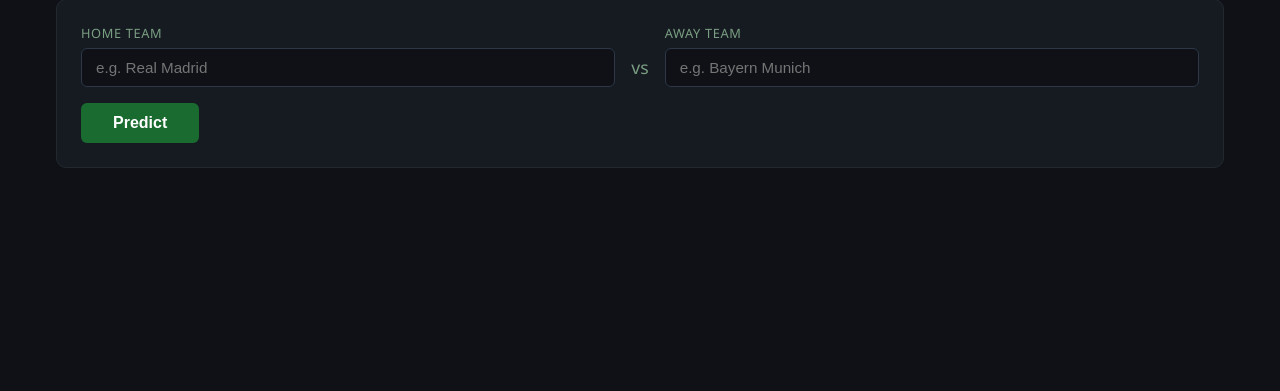
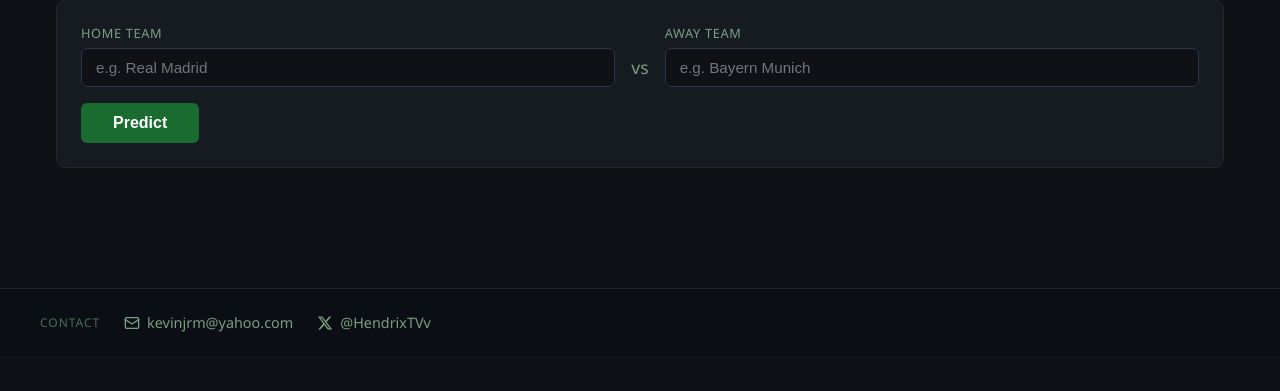
Before and after one commit to KevM-dev/Football_web, a Flask app: page / in a window 1280 px wide. Shown: the part 248-639 px from the top of the page. Run offline with Flask 3, Linux system fonts and the light colour scheme.

Commit message:
Add contact footer with email and X link

```diff
--- a/static/style.css
+++ b/static/style.css
@@ -217,6 +217,38 @@ tr:hover td { background: #1a2226; }
 .single-table .label { color: #7a9e82; width: 50%; }
 .single-table .value { color: #fff; font-weight: 600; }
 
+/* FOOTER */
+footer {
+  margin-top: 60px;
+  border-top: 1px solid #21292f;
+  padding: 24px 32px;
+  background: #0b0e14;
+}
+.footer-inner {
+  max-width: 1200px;
+  margin: 0 auto;
+  display: flex;
+  align-items: center;
+  gap: 24px;
+  flex-wrap: wrap;
+}
+.footer-label {
+  font-size: 0.75rem;
+  text-transform: uppercase;
+  letter-spacing: 0.08em;
+  color: #4a6e52;
+}
+.footer-link {
+  display: flex;
+  align-items: center;
+  gap: 7px;
+  color: #7a9e82;
+  text-decoration: none;
+  font-size: 0.9rem;
+  transition: color 0.2s;
+}
+.footer-link:hover { color: #5cb876; }
+
 /* RESPONSIVE */
 @media (max-width: 600px) {
   .result-grid { grid-template-columns: 1fr; }
--- a/templates/index.html
+++ b/templates/index.html
@@ -277,5 +277,19 @@
       </div>`;
   }
 </script>
+<footer>
+  <div class="footer-inner">
+    <span class="footer-label">Contact</span>
+    <a href="mailto:kevinjrm@yahoo.com" class="footer-link">
+      <svg xmlns="http://www.w3.org/2000/svg" width="16" height="16" viewBox="0 0 24 24" fill="none" stroke="currentColor" stroke-width="2" stroke-linecap="round" stroke-linejoin="round"><rect x="2" y="4" width="20" height="16" rx="2"/><path d="m22 7-8.97 5.7a1.94 1.94 0 0 1-2.06 0L2 7"/></svg>
+      kevinjrm@yahoo.com
+    </a>
+    <a href="https://x.com/HendrixTVv" target="_blank" rel="noopener noreferrer" class="footer-link">
+      <svg xmlns="http://www.w3.org/2000/svg" width="16" height="16" viewBox="0 0 24 24" fill="currentColor"><path d="M18.244 2.25h3.308l-7.227 8.26 8.502 11.24H16.17l-5.214-6.817L4.99 21.75H1.68l7.73-8.835L1.254 2.25H8.08l4.713 6.231zm-1.161 17.52h1.833L7.084 4.126H5.117z"/></svg>
+      @HendrixTVv
+    </a>
+  </div>
+</footer>
+
 </body>
 </html>
```
